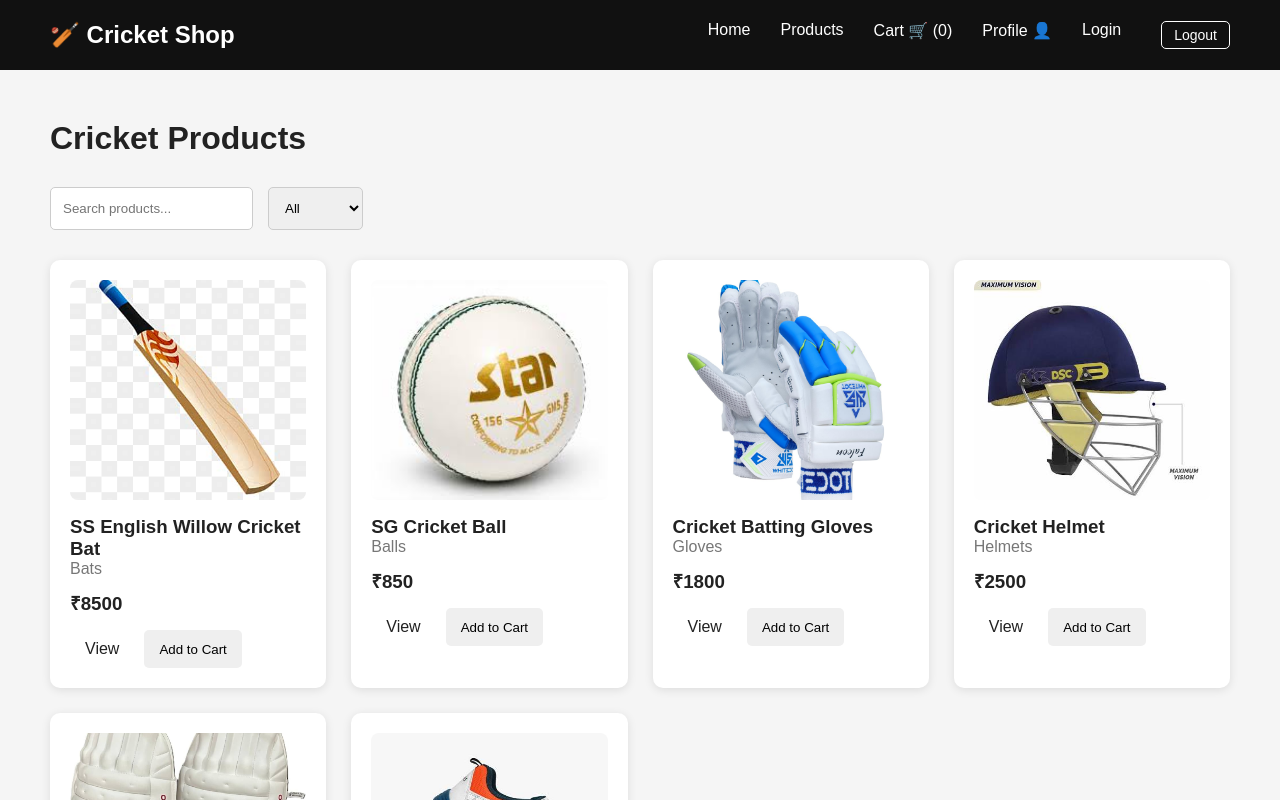
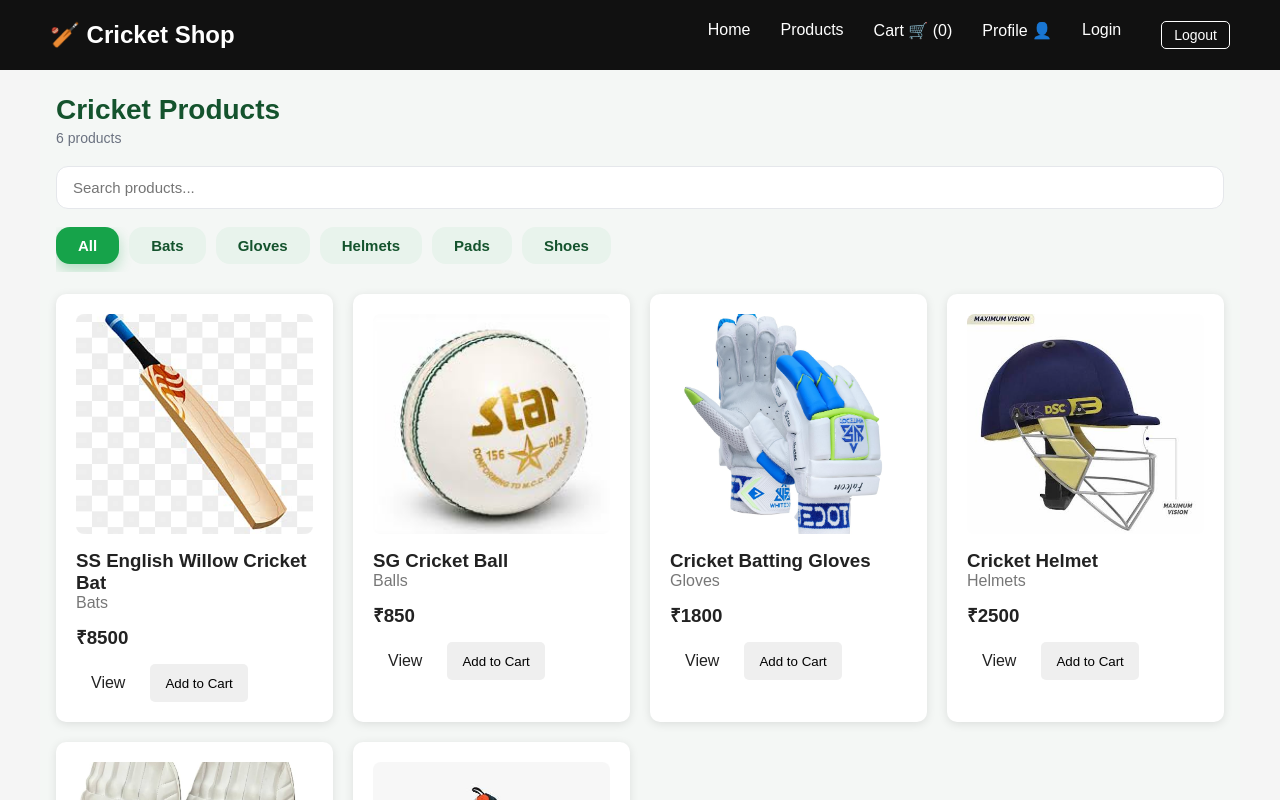
Before and after one commit to 23ucs050-collab/cricket-shop, a React (Vite) app in the folder cricket-shop/: page /products in a window 1280 px wide. Shown: the top 800 px of the page. Built offline with nearby package versions, Linux system fonts and the light colour scheme; no server answers; sample sign-in values are in the browser's storage.

Commit message:
Update products page design

```diff
--- /dev/null
+++ b/cricket-shop/src/Pages/Products.css
@@ -0,0 +1,94 @@
+.products-page {
+  max-width: 1200px;
+  margin: 0 auto;
+  padding: 24px 16px 48px;
+  background: #f4f7f5;
+  min-height: 100vh;
+}
+
+.products-page h1 {
+  font-size: 28px;
+  margin-bottom: 4px;
+  color: #14532d;
+}
+
+.products-count {
+  color: #6b7280;
+  font-size: 14px;
+  margin-bottom: 20px;
+}
+
+/* Search bar */
+.filters {
+  display: flex;
+  gap: 12px;
+  margin-bottom: 18px;
+}
+
+.filters input {
+  flex: 1;
+  padding: 12px 16px;
+  border: 1px solid #e5e7eb;
+  border-radius: 12px;
+  font-size: 15px;
+  background: #fff;
+  outline: none;
+}
+
+.filters input:focus {
+  border-color: #16a34a;
+  box-shadow: 0 0 0 3px rgba(22, 163, 74, 0.15);
+}
+
+/* Category chips */
+.category-bar {
+  display: flex;
+  gap: 10px;
+  overflow-x: auto;
+  padding-bottom: 8px;
+  margin-bottom: 22px;
+}
+
+.category-chip {
+  flex-shrink: 0;
+  padding: 10px 22px;
+  border: none;
+  border-radius: 14px;
+  background: #e8f3ec;
+  color: #14532d;
+  font-size: 15px;
+  font-weight: 600;
+  cursor: pointer;
+  transition: all 0.2s;
+}
+
+.category-chip:hover {
+  background: #d1e9d9;
+}
+
+.category-chip.active {
+  background: #16a34a;
+  color: #fff;
+  box-shadow: 0 6px 14px rgba(22, 163, 74, 0.3);
+}
+
+/* Product grid */
+.products-grid {
+  display: grid;
+  grid-template-columns: repeat(auto-fill, minmax(260px, 1fr));
+  gap: 20px;
+}
+
+.no-products {
+  text-align: center;
+  color: #6b7280;
+  padding: 40px 0;
+  grid-column: 1 / -1;
+}
+
+@media (max-width: 600px) {
+  .products-grid {
+    grid-template-columns: repeat(2, 1fr);
+    gap: 12px;
+  }
+}
--- a/cricket-shop/src/Pages/Products.jsx
+++ b/cricket-shop/src/Pages/Products.jsx
@@ -1,65 +1,64 @@
 import { useState } from "react";
 import products from "../data/products";
 import ProductCard from "../components/ProductCard";
+import "./Products.css";
+
+const categories = ["All", "Bats", "Gloves", "Helmets", "Pads", "Shoes"];
 
 function Products({ addToCart }) {
-
   const [search, setSearch] = useState("");
   const [category, setCategory] = useState("All");
 
   const filteredProducts = products.filter((product) => {
-
     const searchMatch = product.name
       .toLowerCase()
       .includes(search.toLowerCase());
 
     const categoryMatch =
-      category === "All" ||
-      product.category === category;
+      category === "All" || product.category === category;
 
     return searchMatch && categoryMatch;
   });
 
   return (
     <div className="products-page">
-
       <h1>Cricket Products</h1>
+      <p className="products-count">{filteredProducts.length} products</p>
 
       <div className="filters">
-
         <input
           type="text"
           placeholder="Search products..."
           value={search}
           onChange={(e) => setSearch(e.target.value)}
         />
+      </div>
 
-        <select
-          value={category}
-          onChange={(e) => setCategory(e.target.value)}
+      <div className="category-bar">
+        {categories.map((c) => (
+          <button
+            key={c}
+            className={`category-chip ${category === c ? "active" : ""}`}
+            onClick={() => setCategory(c)}
           >
-          <option value="All">All</option>
-          <option value="Bats">Bats</option>
-          <option value="Gloves">Gloves</option>
-          <option value="Helmets">Helmets</option>
-          <option value="Pads">Pads</option>
-          <option value="Shoes">Shoes</option>
-        </select>
-
+            {c}
+          </button>
+        ))}
       </div>
 
       <div className="products-grid">
-
-        {filteredProducts.map((product) => (
+        {filteredProducts.length === 0 ? (
+          <p className="no-products">No products found.</p>
+        ) : (
+          filteredProducts.map((product) => (
             <ProductCard
               key={product.id}
               product={product}
               addToCart={addToCart}
             />
-        ))}
-
+          ))
+        )}
       </div>
-
     </div>
   );
 }
```
Lines whose indentation alone changed are shown as unchanged.
